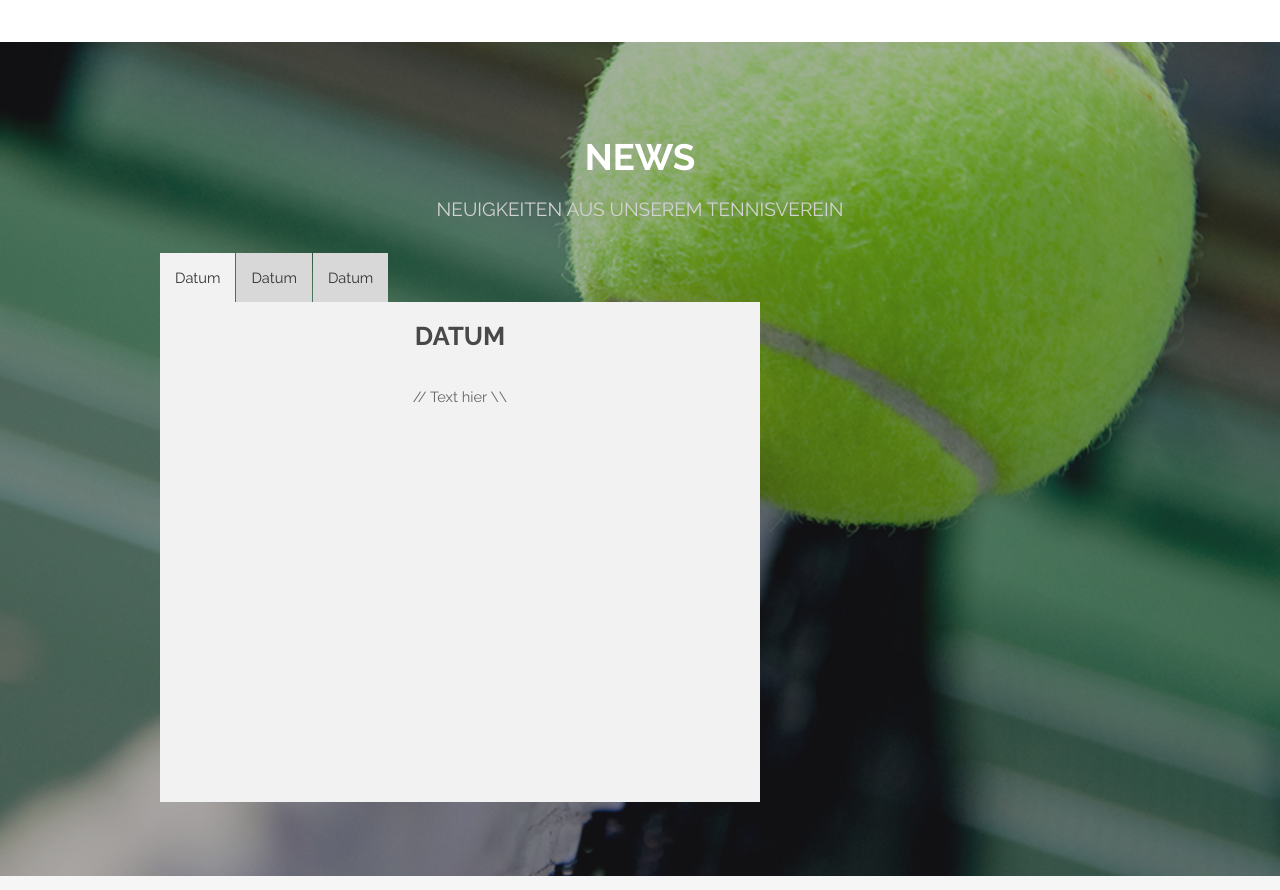
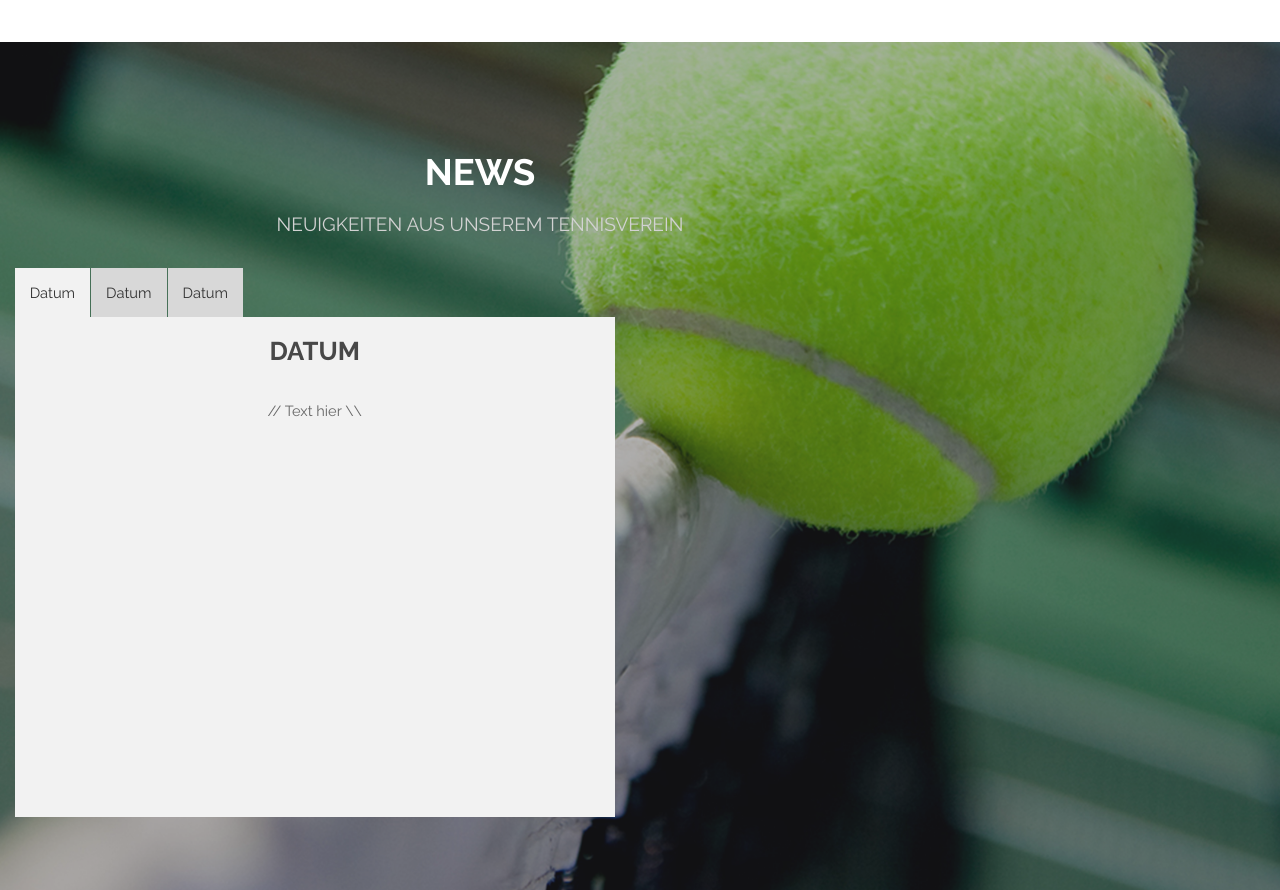
Before and after one commit to berryelectronics/SCETennis, a plain HTML site: page index.html in a window 1280 px wide. Shown: the part 1080-1970 px from the top of the page. Drawn offline with nearby package versions, Linux system fonts and the light colour scheme.

Commit message:
Update style.css

```diff
--- a/css/style.css
+++ b/css/style.css
@@ -1189,5 +1189,6 @@
 }
 
 #news-container {
-    padding-bottom: 1em;
+   	margin: 0;
+	padding: 1em;
 }
```
